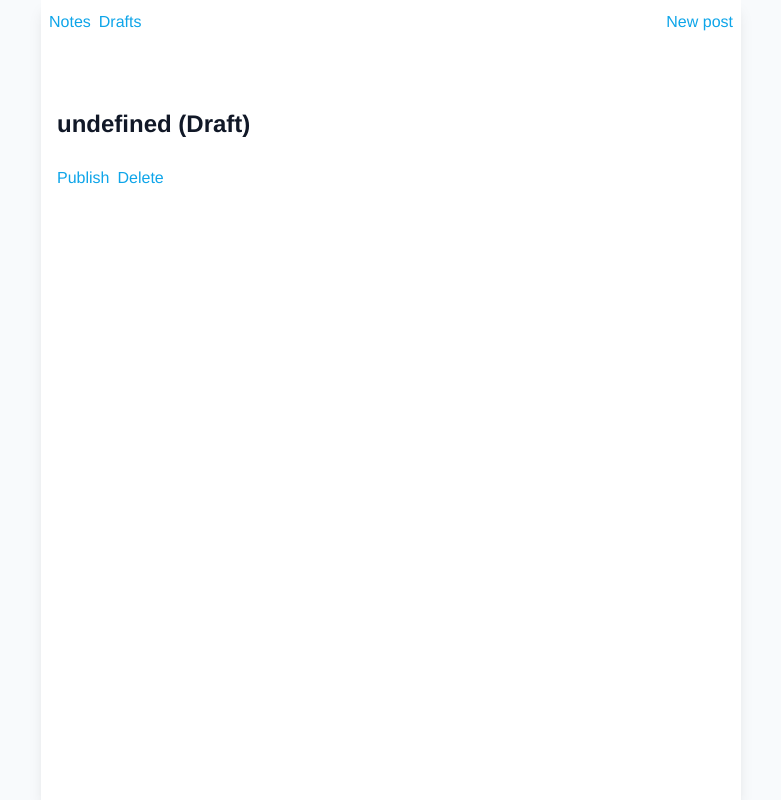
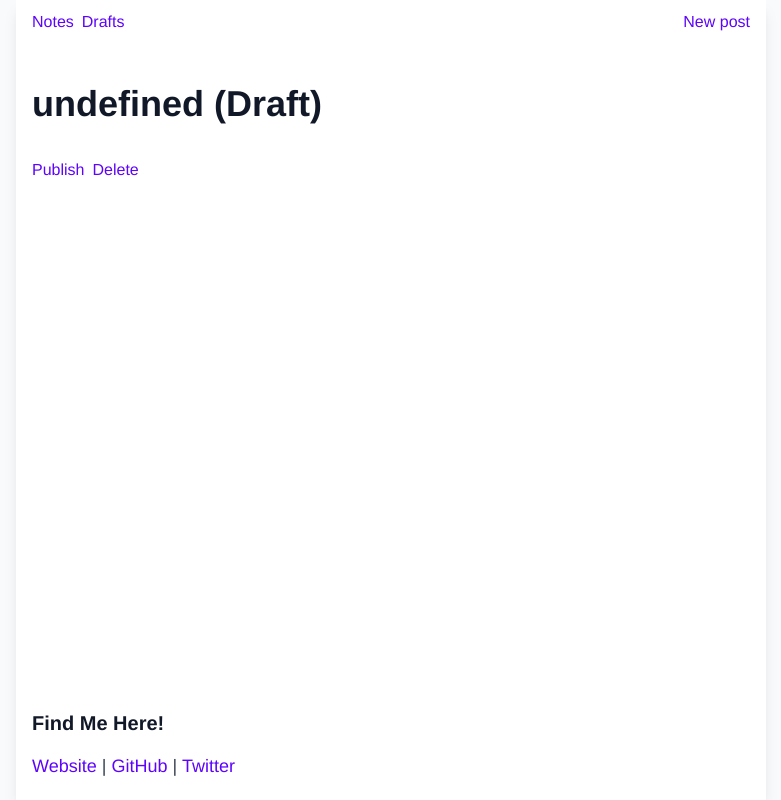
Before and after one commit to achntj/dynote, a Next.js app: page /p/1 in a window 1280 px wide. Shown: the whole page, without its empty margins (249-1030 px from the left). Built offline with nearby package versions, Linux system fonts and the light colour scheme; no server answers; the database is empty.

Commit message:
design ++

```diff
--- /dev/null
+++ b/components/Footer.tsx
@@ -0,0 +1,22 @@
+import React from "react";
+var config = require('../config.json');
+
+const socials = config.socials
+
+const Footer: React.FC = () => {
+
+  return (
+    <div className="px-4">
+      <h3>Find Me Here!</h3>
+        <p>
+          <a href={socials.website}>Website</a>
+          {" | "}
+          <a href={socials.github}>GitHub</a>
+          {" | "}
+          <a href={socials.twitter}>Twitter</a>
+        </p>
+    </div>
+  );
+};
+
+export default Footer;
--- a/components/Header.tsx
+++ b/components/Header.tsx
@@ -35,7 +35,7 @@ const Header: React.FC = () => {
 
 
   return (
-    <nav className="flex justify-between p-2">
+    <nav className="flex justify-between p-2 px-4">
       {left}
       {inDevEnvironment && right}
     </nav>
--- a/components/Layout.tsx
+++ b/components/Layout.tsx
@@ -1,15 +1,20 @@
 import React, { ReactNode } from "react";
 import Header from "./Header";
+import Footer from "./Footer";
+var config = require('../config.json');
+
+const theme = config.theme;
 
 type Props = {
   children: ReactNode;
 };
 
 const Layout: React.FC<Props> = (props) => (
-  <div className="bg-slate-50 prose">
-    <div className="max-w-[700px] shadow-lg mx-auto flex flex-col min-h-screen bg-white">
+  <div className={(theme == 'dark' ? 'bg-gray-900' : 'bg-slate-50')+" "+"prose"}>
+    <div className="max-w-[750px] shadow-lg mx-auto flex flex-col min-h-screen bg-white">
     <Header />
     <div className="px-4 text-gray-700 flex-grow p-10">{props.children}</div>
+    <Footer />
     </div>
   </div>
 );
--- a/config.json
+++ b/config.json
@@ -1,4 +1,11 @@
 {
   "name": "Achintya Jha",
-  "description": "Welcome to my small space on the Internet! I write all about my new projects, ideas, and theories on this page!"
+  "description": "Welcome to my small space on the Internet! I write all about my new projects, ideas, and theories on this page!",
+  "theme": "light",
+  "linkColor": "#5e03fc",
+  "socials": {
+    "github": "https://github.com/achintyajha",
+    "website": "https://achintyajha.in",
+    "twitter": "https://twitter.com/achintyajha_"
+  }
 }
--- a/pages/p/[id].tsx
+++ b/pages/p/[id].tsx
@@ -46,8 +46,18 @@ const Post: React.FC<PostProps> = (props) => {
       <div>
         {props.published || inDevEnvironment ?  (
           <>
-        <h2>{title}</h2>
+        <h1>{title}</h1>
+        <div className="space-x-2 mt-5">
+        {!props.published  && inDevEnvironment && (
+          <button onClick={() => publishPost(props.id)}><a>Publish</a></button>
+        )}
+        { inDevEnvironment &&
+          <button onClick={() => deletePost(props.id)}><a>Delete</a></button>
+        }
+        </div>
+        <div className="entry">
         <ReactMarkdown children={props.content} />
+        </div>
         </>
         )
       :
@@ -56,14 +66,6 @@ const Post: React.FC<PostProps> = (props) => {
       <p>This post is still a draft, so you can't see it yet!</p>
       </>
       }
-        <div className="space-x-2 mt-5">
-        {!props.published  && inDevEnvironment && (
-          <button onClick={() => publishPost(props.id)}><a>Publish</a></button>
-        )}
-        { inDevEnvironment &&
-          <button onClick={() => deletePost(props.id)}><a>Delete</a></button>
-        }
-        </div>
       </div>
     </Layout>
   );
--- a/styles/globals.css
+++ b/styles/globals.css
@@ -4,15 +4,6 @@
 
 .prose {
   max-width: 100%;
-}
-
-.prose a {
-  @apply text-sky-500;
-  @apply transition;
-}
-
-.prose a:hover {
-  @apply no-underline text-sky-600;
 }
 
 img + em {
--- a/tailwind.config.js
+++ b/tailwind.config.js
@@ -1,3 +1,7 @@
+var config = require("./config.json");
+
+const linkColor = config.linkColor;
+
 module.exports = {
   content: [
     "./pages/**/*.{js,ts,jsx,tsx, mdx}",
@@ -26,6 +30,7 @@ module.exports = {
         DEFAULT: {
           css: {
             a: {
+              color: linkColor || "rgb(14 165 233 / 1)",
               textDecoration: "none",
             },
             p: {
```
Also changed, not shown: 1 other file (tests, documents, lock files or other folders).
